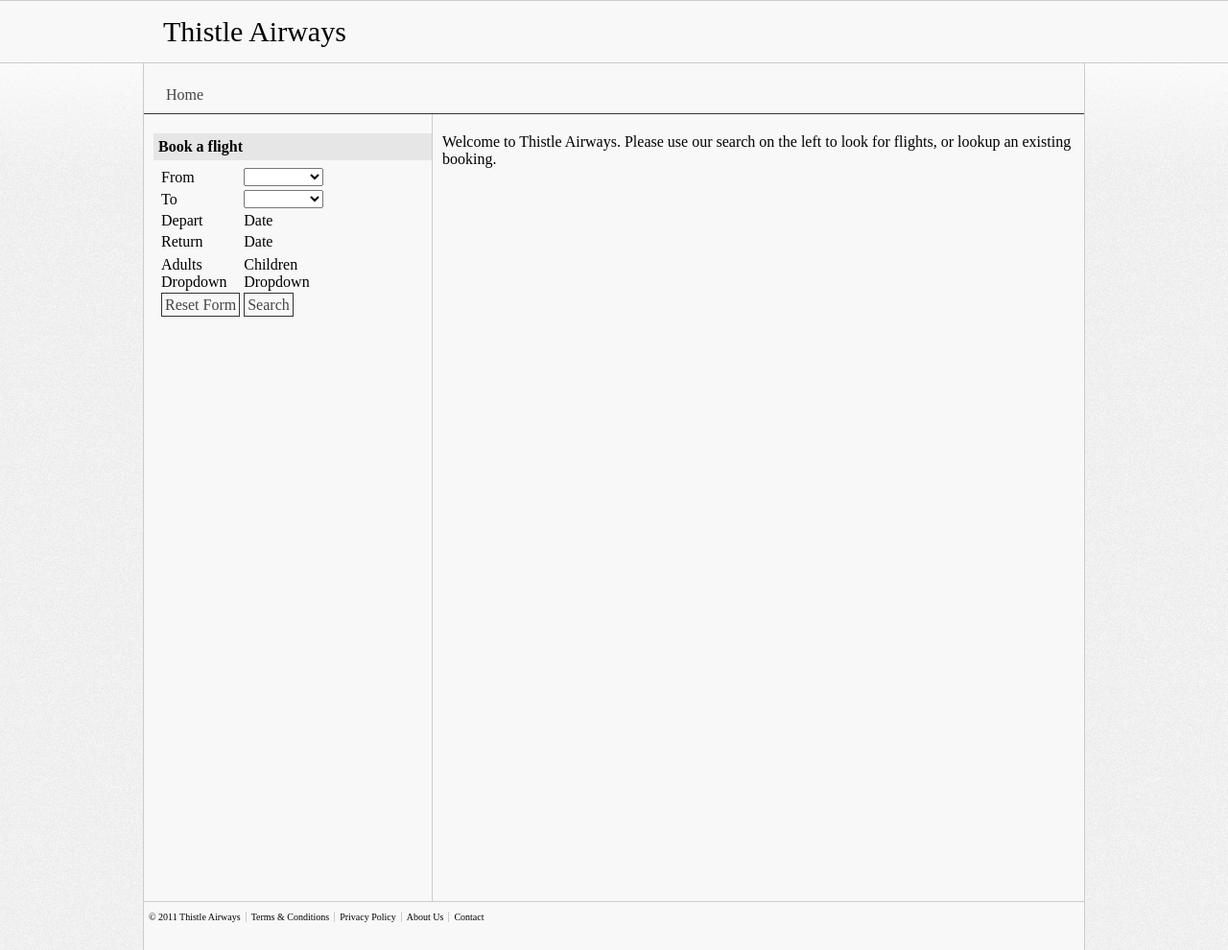
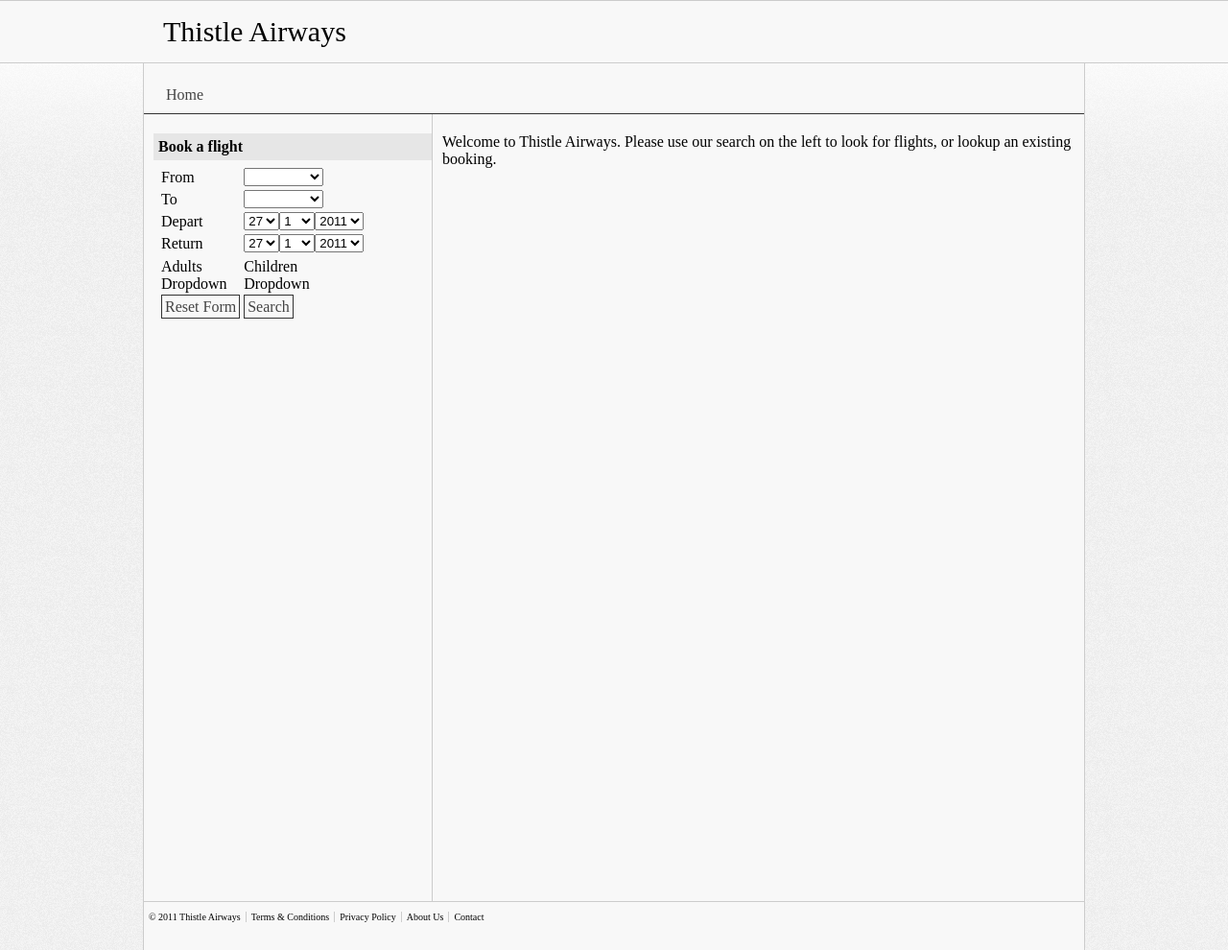
Before and after one commit to thistle-airways/prototype, a PHP site: page / in a window 1280 px wide. Shown: the whole page at 96% size. Run offline with PHP 8.4, Linux system fonts and the light colour scheme.

Commit message:
Added datePicker() to generate date dropdown menu. Included datePicker() in left-menu in home.php and flights.php.

```diff
--- a/front_end/config/functions.inc.php
+++ b/front_end/config/functions.inc.php
@@ -8,3 +8,30 @@ function dropdown($entries, $default) {
 	<?php	}
 	echo '</select>';
 }
+
+function datePicker($defDay = FALSE, $defMonth = FALSE) {
+	if (!$defDay) { $defDay = date("d") + 1; }
+	if (!$defMonth) { $defMonth = date("m"); }
+	echo '<div class="date-select">';
+	//Day
+	echo '<select class="day">';
+	for ($i = 1; $i < 31; $i++) {
+		if ($i == $defDay) { ?><option selected><?php } else { ?><option><?php }
+		echo $i.'</option>';
+	}
+	echo '<select>';
+
+	echo '<select class="month">';
+	for ($i = 1; $i < 12; $i++) {
+		if ($i == $defMonth) { ?><option selected><?php } else { ?><option><?php }
+		echo $i.'</option>';
+	}
+	echo '<select>';
+
+	echo '<select class="year">';
+	for ($i = 2011; $i < 2012; $i++) {
+		echo '<option>'.$i.'</option>';
+	}
+	echo '<select>
+	</div>';
+}
--- a/front_end/pages/flights.php
+++ b/front_end/pages/flights.php
@@ -6,8 +6,8 @@
 		<table id="search-table">
 			<tr class="from"><td>From</td><td><?php dropdown($destinations, 'Edinburgh'); ?></td></tr>
 			<tr class="to"><td>To</td><td><?php dropdown($destinations, 'Inverness'); ?></td></tr>
-			<tr class="depart"><td>Depart</td><td>Date</td></tr>
-			<tr class="return"><td>Return</td><td>Date</td></tr>
+			<tr class="depart"><td>Depart</td><td><?php datePicker(10, 2); ?></td></tr>
+			<tr class="return"><td>Return</td><td><?php datePicker(15, 2); ?></td></tr>
 			<tr class="space" />
 			<tr class="people"><td>Adults<br />Dropdown</td><td>Children<br />Dropdown</td></tr>
 			<tr class="space" />
--- a/front_end/pages/home.php
+++ b/front_end/pages/home.php
@@ -6,8 +6,8 @@
 		<table id="search-table">
 			<tr class="from"><td>From</td><td><?php dropdown($destinations, ''); ?></td></tr>
 			<tr class="to"><td>To</td><td><?php dropdown($destinations, ''); ?></td></tr>
-			<tr class="depart"><td>Depart</td><td>Date</td></tr>
-			<tr class="return"><td>Return</td><td>Date</td></tr>
+			<tr class="depart"><td>Depart</td><td><?php datePicker(); ?></td></tr>
+			<tr class="return"><td>Return</td><td><?php datePicker(); ?></td></tr>
 			<tr class="space" />
 			<tr class="people"><td>Adults<br />Dropdown</td><td>Children<br />Dropdown</td></tr>
 			<tr class="space" />
```
